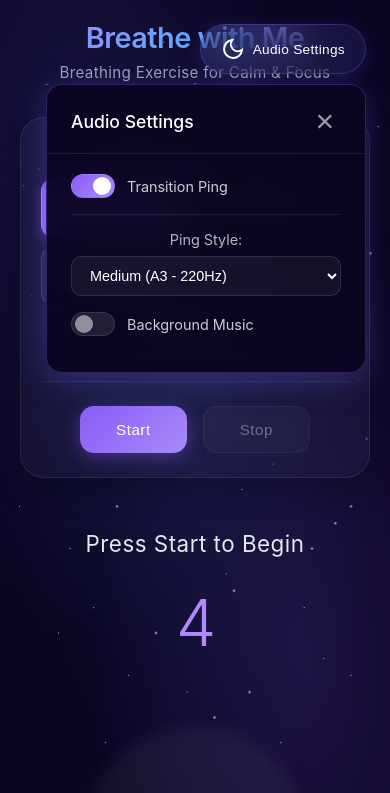
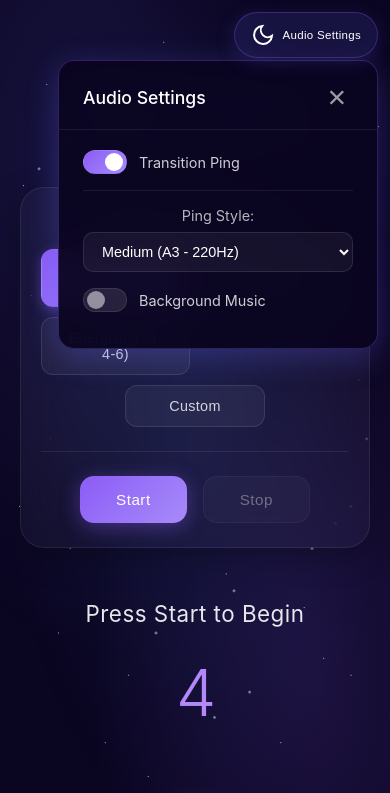
Before and after one commit to traceyharrison/breathe-with-me, a plain HTML site: page files/breathe-with-me.html in a window 390 px wide. Both pictures are taken after a click on the button "Audio Settings". Shown: the top 793 px of the page. Drawn offline with Linux system fonts and the light colour scheme.

Commit message:
Fix mobile layout: prevent audio settings button from covering title

```diff
--- a/files/breathe-with-me.html
+++ b/files/breathe-with-me.html
@@ -635,6 +635,25 @@
         @media (max-width: 768px) {
             h1 {
                 font-size: 1.8em;
+                margin-top: 70px;
+            }
+
+            .settings-icon {
+                top: 12px;
+                right: 12px;
+                padding: 10px 16px;
+                font-size: 0.9em;
+            }
+
+            .settings-label {
+                font-size: 0.8em;
+            }
+
+            .settings-menu {
+                top: 60px;
+                right: 12px;
+                width: calc(100vw - 24px);
+                max-width: 320px;
             }
 
             .breathing-box {
```
